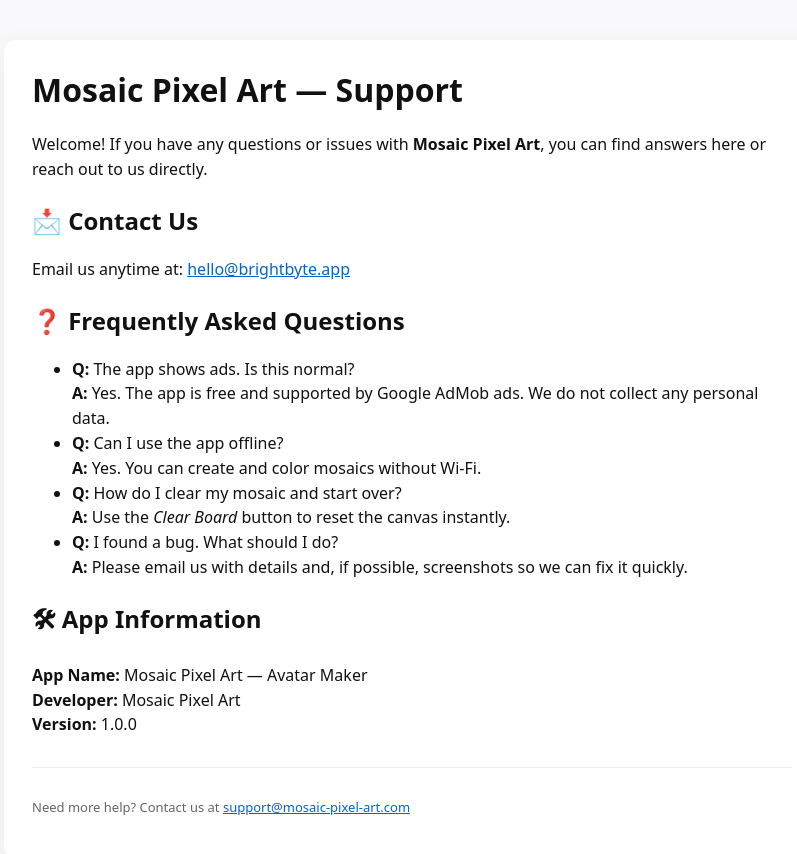
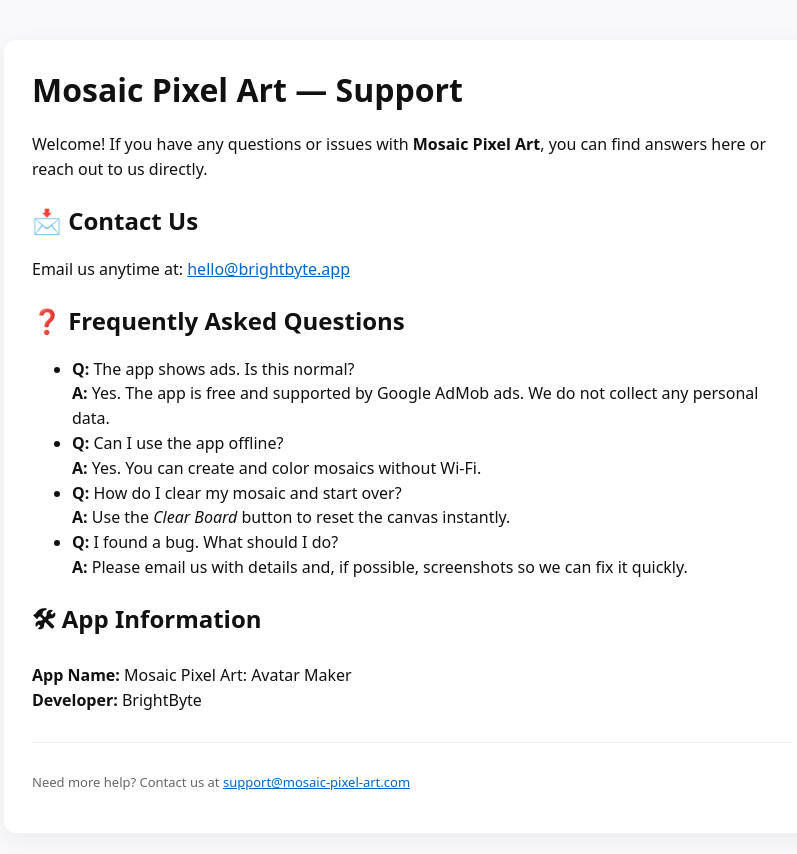
Before and after one commit to MagicScribble/BrightByte, a Jekyll site: the page support.html, which Jekyll copies as it is, in a window 1280 px wide. Shown: the top 854 px of the page, without its empty margins (228-1025 px from the left). Built offline with Jekyll 4.4.1, drawn with Linux system fonts in a browser that asks for light colours.

Commit message:
Update support.html

```diff
--- a/support.html
+++ b/support.html
@@ -38,9 +38,8 @@
     </ul>
 
     <h2>🛠 App Information</h2>
-    <p><strong>App Name:</strong> Mosaic Pixel Art — Avatar Maker<br>
-       <strong>Developer:</strong> Mosaic Pixel Art<br>
-       <strong>Version:</strong> 1.0.0</p>
+    <p><strong>App Name:</strong> Mosaic Pixel Art: Avatar Maker<br>
+       <strong>Developer:</strong> BrightByte<br>
 
     <footer>
       <p>Need more help? Contact us at <a href="mailto:support@mosaic-pixel-art.com">support@mosaic-pixel-art.com</a></p>
```
